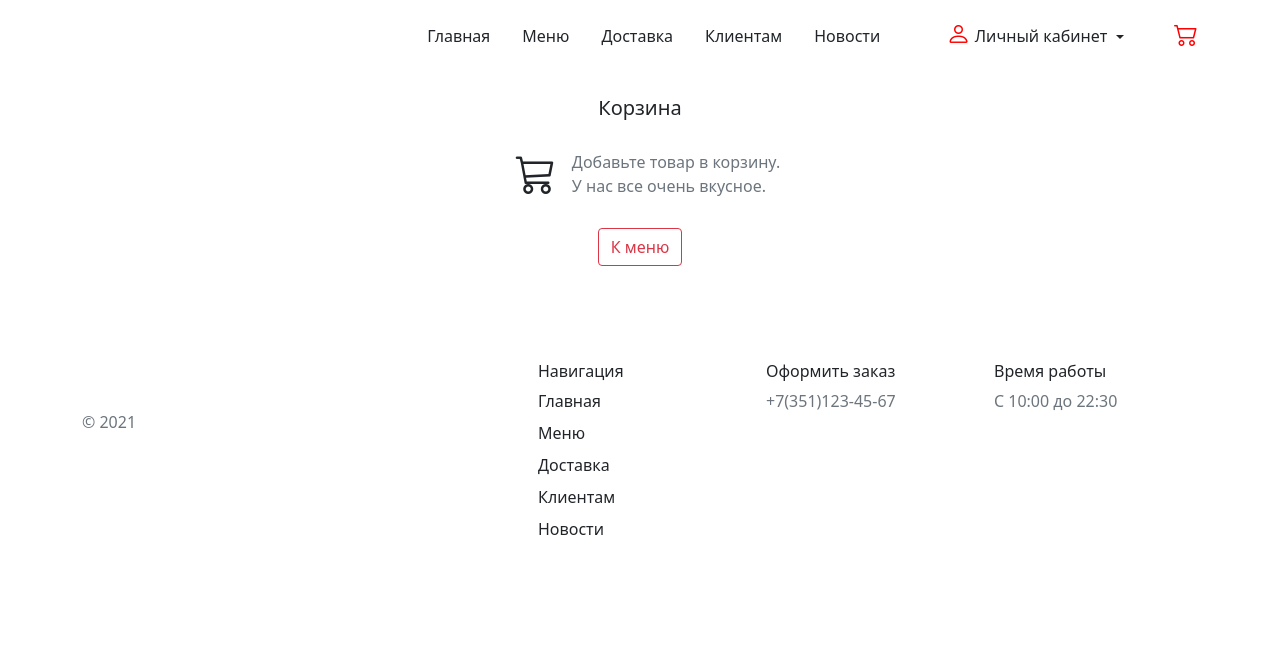
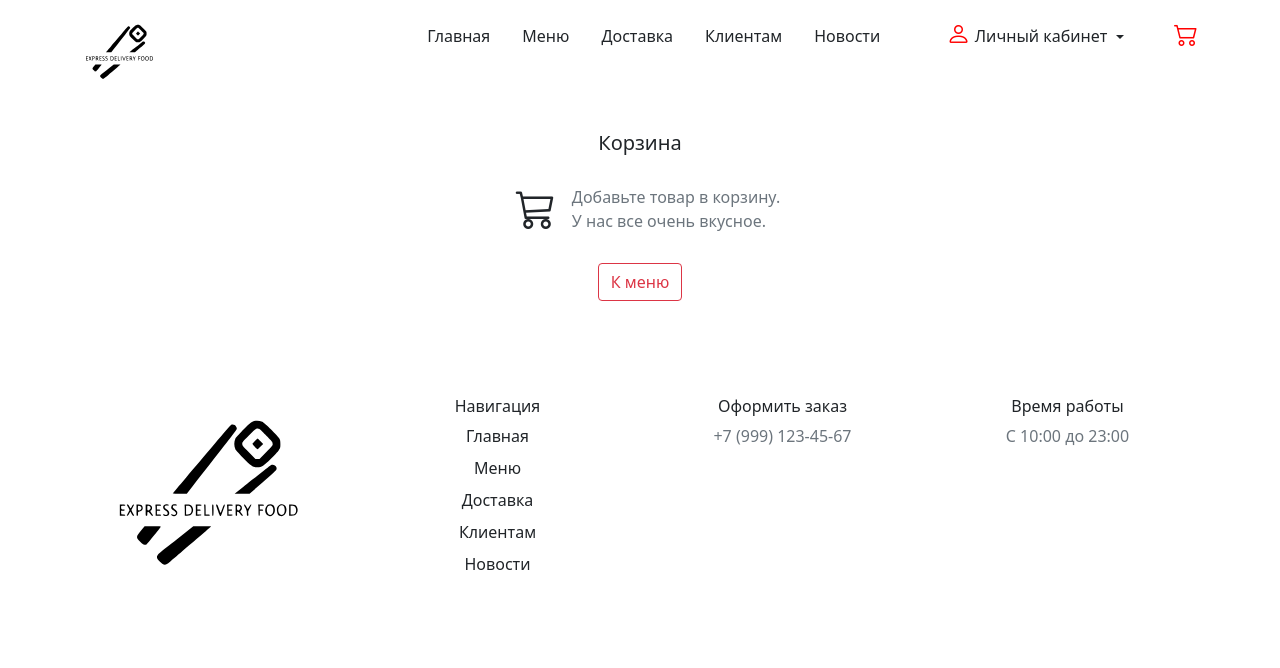
Before and after one commit to hungryseven/delivery_web_app, a Flask app: page /cart/ in a window 1280 px wide. Shown: the top 668 px of the page. Run offline with Flask 2, Linux system fonts and the light colour scheme; data that the repository does not hold is empty; parts of the project's set-up code (start-up, migrations or seed data) failed here and were passed over; some libraries are stand-ins or nearby versions.

Commit message:
one more small changes

```diff
--- a/app/__init__.py
+++ b/app/__init__.py
@@ -18,7 +18,7 @@ admin = Admin(template_mode='bootstrap4')
 breadcrumbs = Breadcrumbs()
 csrf = CSRFProtect()
 
-images_path = os.path.join(os.path.dirname('/app/static/food_images'), 'food_images')
+images_path = os.path.join(os.path.dirname(__file__), 'static', 'food_images')
 try:
     os.mkdir(images_path)
 except OSError:
--- a/app/templates/base.html
+++ b/app/templates/base.html
@@ -21,8 +21,10 @@
 </head>
 <body>
     <div class="container site-header">
+
         <header class="site-header sticky-top d-flex flex-wrap justify-content-center justify-content-md-between py-3 mb-4 border-0">
           <a href="/" class="d-flex align-items-center col-md-3 mb-2 mb-md-0 text-dark text-decoration-none">
+            <img src="{{ url_for('static', filename='pages_content/index/logo.svg') }}" style="max-height: 75px; max-width: 200px;">
           </a>
 
           <ul class="nav col-12 col-md-auto mb-3 justify-content-center mb-md-0">
@@ -79,19 +81,14 @@
     {% block app_content %}
     {% endblock %}
     <div class="container site-footer">
-        <footer class="row row-cols-5 py-5 my-5 border-0">
-          <div class="col">
-            <a href="/" class="d-flex align-items-center mb-3 link-dark text-decoration-none">
-              <svg class="bi me-2" width="40" height="32"><use xlink:href="#bootstrap"/></svg>
+        <footer class="row row-cols-1 row-cols-sm-2 row-cols-md-2 row-cols-lg-4 row-cols-xl-4 py-5 my-5 text-center border-0">
+          <div class="col mb-2">
+            <a href="/" class="d-flex align-items-center mb-3 link-dark text-decoration-none text-center justify-content-center">
+              <img src="{{ url_for('static', filename='pages_content/index/logo.svg') }}" style="max-height: 200px;">
             </a>
-            <p class="text-muted">&copy; 2021</p>
           </div>
 
-          <div class="col">
-
-          </div>
-
-          <div class="col">
+          <div class="col mb-2">
             <h6>Навигация</h6>
             <ul class="nav flex-column">
               <li class="nav-item mb-2">
@@ -112,17 +109,19 @@
             </ul>
           </div>
 
-          <div class="col">
+          <div class="col mb-2">
             <h6>Оформить заказ</h6>
             <ul class="nav flex-column">
-              <li class="nav-item mb-2"><a href="#" class="nav-link p-0 text-muted">+7(351)123-45-67</a></li>
+              <li class="nav-item mb-2">
+                <p class="p-0 text-muted">+7 (999) 123-45-67</p>
+              </li>
             </ul>
           </div>
 
-          <div class="col">
+          <div class="col mb-2">
             <h6>Время работы</h6>
             <ul class="nav flex-column">
-              <li class="nav-item mb-2"><a href="#" class="nav-link p-0 text-muted">С 10:00 до 22:30</a></li>
+              <li class="nav-item mb-2"><p class="p-0 text-muted">C 10:00 до 23:00</p></li>
             </ul>
           </div>
         </footer>
```
Also changed, not shown: app/admin/views.py (+7 -6 lines), app/static/pages_content/index/logo.svg (added).
